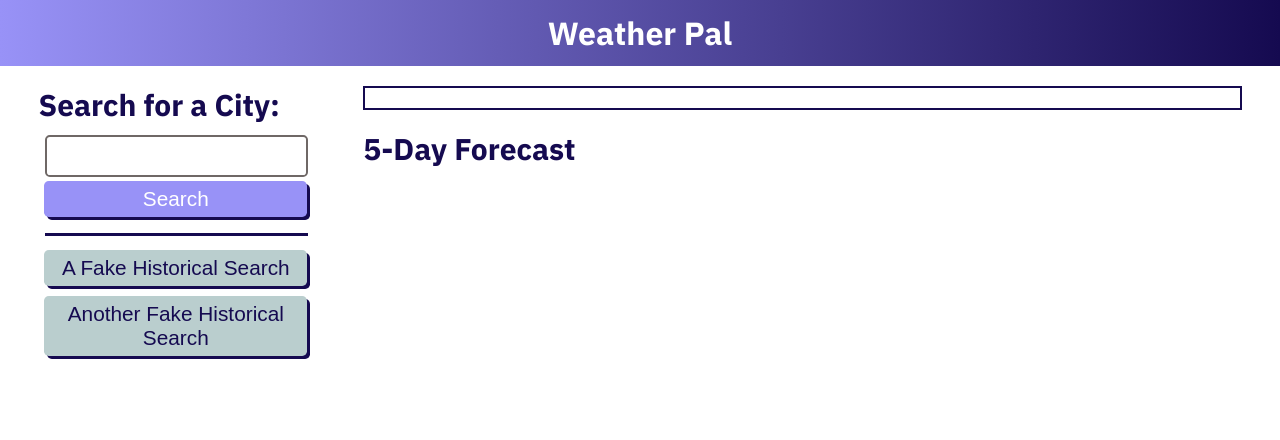
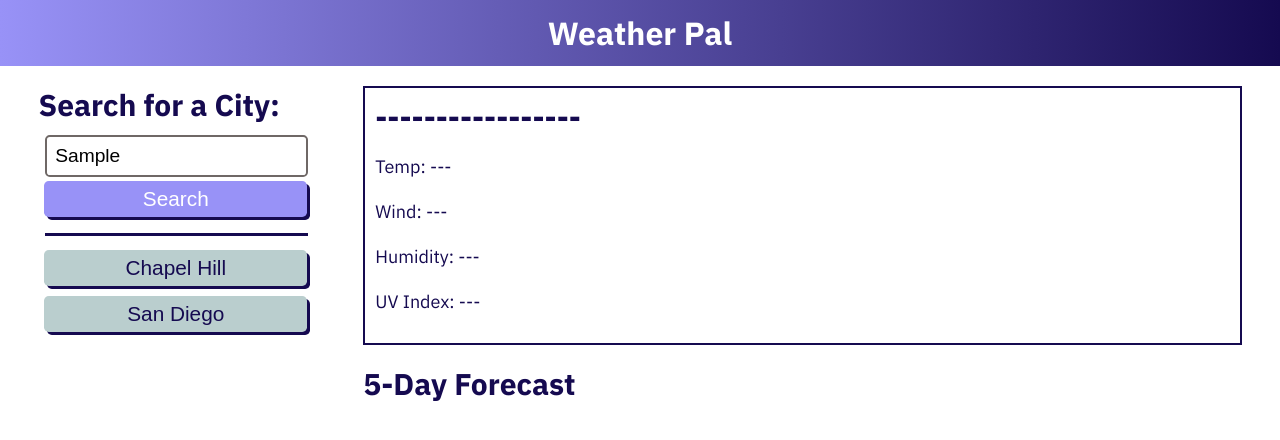
Before and after one commit to chardmuffin/weather-pal, a plain HTML site: page index.html in a window 1280 px wide. Both pictures are taken after typing "Sample" into the empty fields and a click on the button "Search". Drawn offline with Linux system fonts and the light colour scheme; no server answers.

Commit message:
got a successful response from the API

```diff
--- a/assets/js/script.js
+++ b/assets/js/script.js
@@ -1,7 +1,7 @@
 var userFormEl = document.querySelector("#user-form");
 var historyButtonsEl = document.querySelector("#history-buttons");
 var cityInputEl = document.querySelector("#city");
-var weatherSummaryContainerEl = document.querySelector("#weather-summary-container");
+var APIKey = "d9e5ba7e4082c6b542e25c028b4913b6";
 
 var formSubmitHandler = function(event) {
   // prevent page from refreshing
@@ -14,7 +14,12 @@ var formSubmitHandler = function(event) {
     getWeather(cityName);
 
     // clear old content
-    weatherSummaryContainerEl.textContent = "";
+    document.querySelector("#weather-summary-container .card-header").textContent = "-----------------";
+    document.querySelector("#weather-icon").className = "";
+    document.querySelector("#temp-value").textContent = "---";
+    document.querySelector("#wind-value").textContent = "---";
+    document.querySelector("#humidity-value").textContent = "---";
+    document.querySelector("#uv-index").textContent = "---";
     cityInputEl.value = "";
   } else {
     alert("Please enter a city");
@@ -24,17 +29,17 @@ var formSubmitHandler = function(event) {
 var buttonClickHandler = function(event) {
 
   //get the city name from the button
-  console.log(event.target)
+  city = event.target.textContent.trim();
 
   getWeather(city);
 };
 
 var getWeather = function(city) {
   // format the weather api url
-  var apiUrl = "";
+  var queryURL = "http://api.openweathermap.org/data/2.5/weather?q=" + city + "&appid=" + APIKey;
 
   // make a get request to url
-  fetch(apiUrl)
+  fetch(queryURL)
     .then(function(response) {
       // request was successful
       if (response.ok) {
--- a/index.html
+++ b/index.html
@@ -29,10 +29,10 @@
         <!-- load buttons (historical searches) -->
         <div id="history-buttons">
           <button class="btn">
-            A Fake Historical Search
+            Chapel Hill
           </button>
           <button class="btn">
-            Another Fake Historical Search
+            San Diego
           </button>
         </div>
 
@@ -41,7 +41,7 @@
 
     <div class="col-12 col-md-9">
       <div id="weather-summary-container">
-        <h3 class="card-header">-----------------<span><i></i></span></h3>
+        <h3 class="card-header">-----------------<span><i id="weather-icon" class=""></i></span></h3>
         <p>Temp: <span id="temp-value">---</span></p>
         <p>Wind: <span id="wind-value">---</span></p>
         <p>Humidity: <span id="humidity-value">---</span></p>
```
